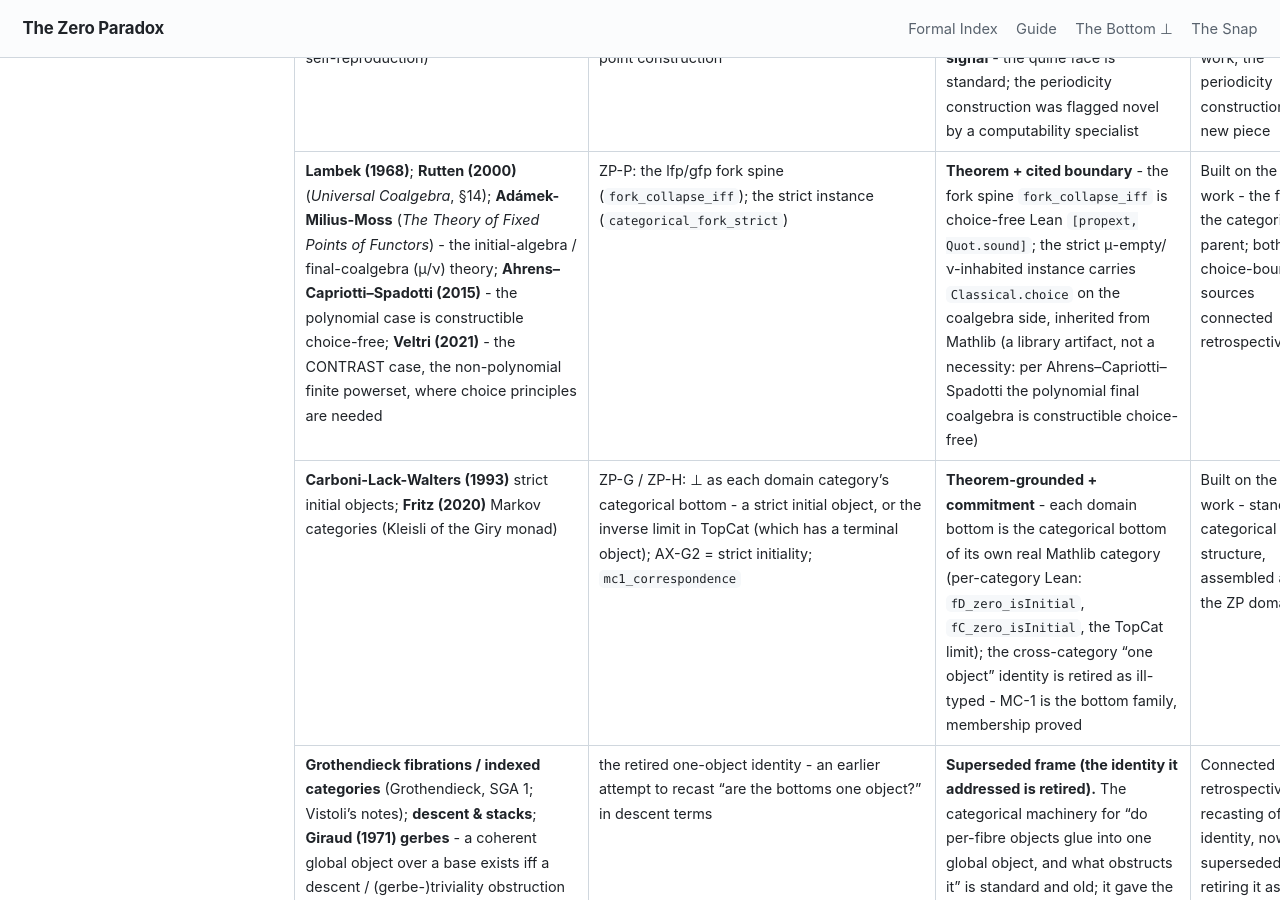
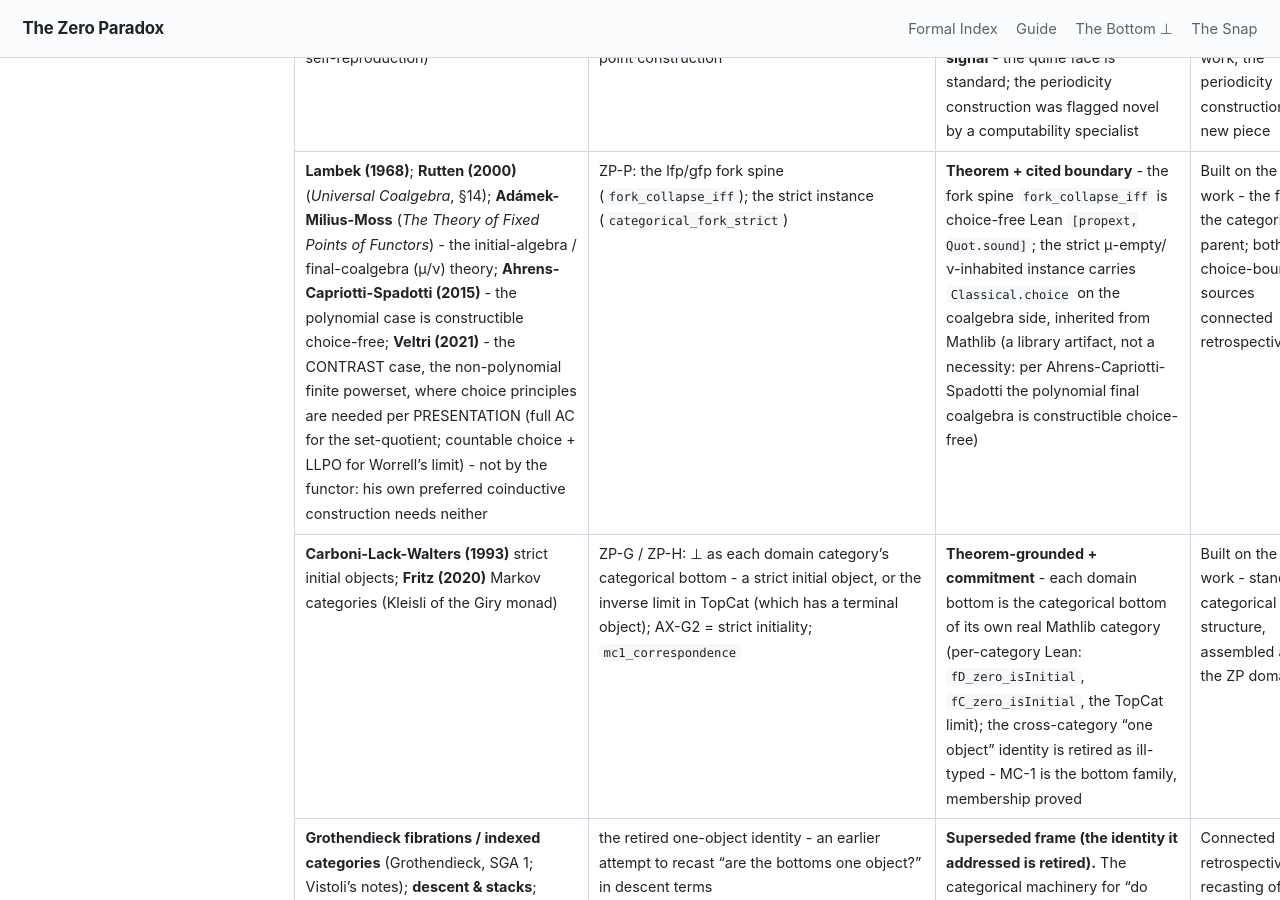
Before and after one commit to timbrigham/ZeroParadox, a Jekyll site: the page built from CLAIMS.md, in a window 1280 px wide and 900 px high, scrolled down 13314 px. Built offline with Jekyll 4.4.1, drawn with Linux system fonts in a browser that asks for light colours; our own code applies the rules of GitHub Pages for plain Markdown files.

Commit message:
Round 3: propagate the modality, drop the over-correction, point don't duplicate
Co-Authored-By: Claude Opus 5 <noreply@anthropic.com>
Claude-Session: https://claude.ai/code/session_018VPRp1fyEUEpNEphr6bMxB

```diff
--- a/CLAIMS.md
+++ b/CLAIMS.md
@@ -193,7 +193,7 @@ Three things to read it correctly:
 | **Ostrowski's theorem** - every nontrivial absolute value on ℚ is the real or a p-adic one (the complete dichotomy) | ZP-B / ZP-F: the snap fails in ℝ, holds in ℚ₂; v₂(0)=∞ | **Theorem used** - Ostrowski is a classification theorem ZP directly invokes (Mathlib) | Independent → later converged (Riemann-sphere 0/∞ intuition → ℚ₂; Ostrowski recognized as the backing after) |
 | **Gentzen** - ε₀ is the proof-theoretic ordinal of PA | ZP-L / ZP-M: ε₀ as the exact snap threshold | **Theorem-aligned** - structural alignment documented (ZP-L Remark R-L.1); full type-theoretic identity deferred (OQ-E2) | Built on the cited work - ε₀ chosen deliberately as PA's ordinal |
 | **Kleene's recursion theorem** (quines / self-reproduction) | ZP-K: the Kleene quine; the periodicity fixed-point construction | **Theorem + external novelty signal** - the quine face is standard; the periodicity construction was flagged novel by a computability specialist | Built on the cited work; the periodicity construction is the new piece |
-| **Lambek (1968)**; **Rutten (2000)** (*Universal Coalgebra*, §14); **Adámek-Milius-Moss** (*The Theory of Fixed Points of Functors*) - the initial-algebra / final-coalgebra (μ/ν) theory; **Ahrens–Capriotti–Spadotti (2015)** - the polynomial case is constructible choice-free; **Veltri (2021)** - the CONTRAST case, the non-polynomial finite powerset, where choice principles are needed | ZP-P: the lfp/gfp fork spine (`fork_collapse_iff`); the strict instance (`categorical_fork_strict`) | **Theorem + cited boundary** - the fork spine `fork_collapse_iff` is choice-free Lean `[propext, Quot.sound]`; the strict μ-empty/ν-inhabited instance carries `Classical.choice` on the coalgebra side, inherited from Mathlib (a library artifact, not a necessity: per Ahrens–Capriotti–Spadotti the polynomial final coalgebra is constructible choice-free) | Built on the cited work - the fork is the categorical parent; both choice-boundary sources connected retrospectively |
+| **Lambek (1968)**; **Rutten (2000)** (*Universal Coalgebra*, §14); **Adámek-Milius-Moss** (*The Theory of Fixed Points of Functors*) - the initial-algebra / final-coalgebra (μ/ν) theory; **Ahrens-Capriotti-Spadotti (2015)** - the polynomial case is constructible choice-free; **Veltri (2021)** - the CONTRAST case, the non-polynomial finite powerset, where choice principles are needed per PRESENTATION (full AC for the set-quotient; countable choice + LLPO for Worrell's limit) - not by the functor: his own preferred coinductive construction needs neither | ZP-P: the lfp/gfp fork spine (`fork_collapse_iff`); the strict instance (`categorical_fork_strict`) | **Theorem + cited boundary** - the fork spine `fork_collapse_iff` is choice-free Lean `[propext, Quot.sound]`; the strict μ-empty/ν-inhabited instance carries `Classical.choice` on the coalgebra side, inherited from Mathlib (a library artifact, not a necessity: per Ahrens-Capriotti-Spadotti the polynomial final coalgebra is constructible choice-free) | Built on the cited work - the fork is the categorical parent; both choice-boundary sources connected retrospectively |
 | **Carboni-Lack-Walters (1993)** strict initial objects; **Fritz (2020)** Markov categories (Kleisli of the Giry monad) | ZP-G / ZP-H: ⊥ as each domain category's categorical bottom - a strict initial object, or the inverse limit in TopCat (which has a terminal object); AX-G2 = strict initiality; `mc1_correspondence` | **Theorem-grounded + commitment** - each domain bottom is the categorical bottom of its own real Mathlib category (per-category Lean: `fD_zero_isInitial`, `fC_zero_isInitial`, the TopCat limit); the cross-category "one object" identity is retired as ill-typed - MC-1 is the bottom family, membership proved | Built on the cited work - standard categorical structure, assembled across the ZP domains |
 | **Grothendieck fibrations / indexed categories** (Grothendieck, SGA 1; Vistoli's notes); **descent & stacks**; **Giraud (1971) gerbes** - a coherent global object over a base exists iff a descent / (gerbe-)triviality obstruction vanishes; the **field-of-moduli vs field-of-definition** instance (Dèbes-Douai) | the retired one-object identity - an earlier attempt to recast "are the bottoms one object?" in descent terms | **Superseded frame (the identity it addressed is retired).** The categorical machinery for "do per-fibre objects glue into one global object, and what obstructs it" is standard and old; it gave the now-retired one-object question a named form - a descent / (gerbe-)triviality question - in place of a bare one-or-many. **Honest delta:** classical descent is formulated over a *single base site*, whereas ZP's domains are categories with no canonical common index, so this was an analogy / proposed frame, **not** an instance of the theorem; and with the identity now retired as ill-typed, the frame is superseded - recorded here as the earlier attempt, not a live commitment | Connected retrospectively - a recasting of the identity, now superseded by retiring it as ill-typed |
 | **van der Put basis** (indicator functions of clopen balls as an orthonormal system); **Kozyrev (2002)** p-adic wavelet basis of L²(ℚ_p) | ZP-D: `T : Q₂ → H` represents clopen balls as an orthonormal system (clopen separation ↦ orthogonality, DP-1) | **Standard construction, applied** - `T` instantiates the recognized p-adic ball→ONB / wavelet construction; ZP-D's own contribution is the snap-into-state-layer reading (DP-1), not the embedding | Connected retrospectively - `T` was built in-house, recognized as the standard construction afterward |
```
Also changed, not shown: 4 other files.
